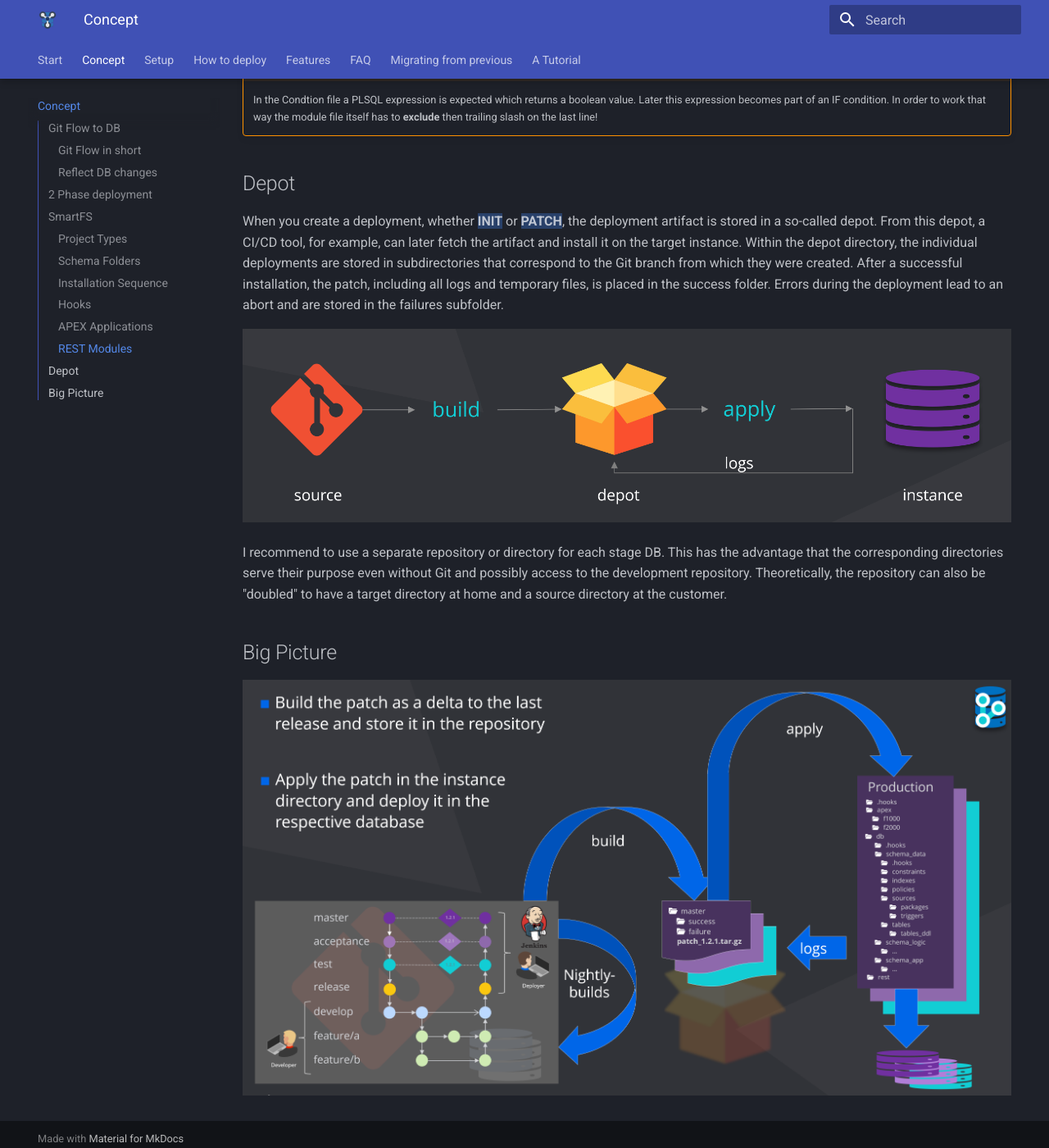
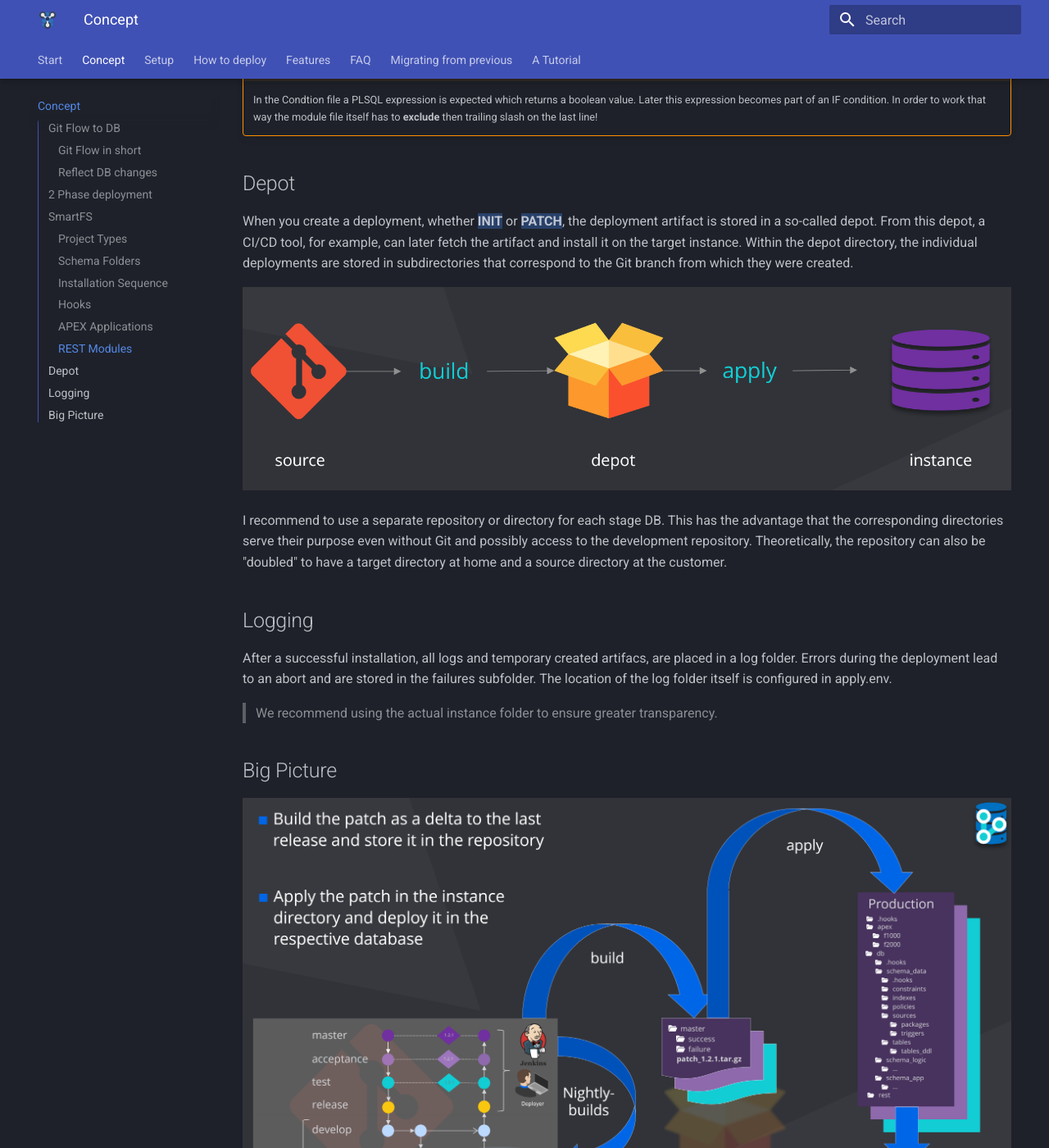
Before and after one commit to MaikMichel/dbFlow, an MkDocs documentation site: the page built from docs/concept.md, in a window 1280 px wide and 1400 px high, scrolled down 13824 px. Shown: the whole window at 82% size. Built offline with MkDocs 1.6.1 and Material for MkDocs 9.7.7, drawn with Linux system fonts in a browser that asks for light colours.

```diff
--- a/docs/concept.md
+++ b/docs/concept.md
@@ -426,12 +426,20 @@ Within the folders the order is alphabetical. If dbFLow finds a module file with
 
 ## Depot
 
-When you create a deployment, whether **==INIT==** or **==PATCH==**, the deployment artifact is stored in a so-called depot. From this depot, a CI/CD tool, for example, can later fetch the artifact and install it on the target instance. Within the depot directory, the individual deployments are stored in subdirectories that correspond to the Git branch from which they were created. After a successful installation, the patch, including all logs and temporary files, is placed in the success folder. Errors during the deployment lead to an abort and are stored in the failures subfolder.
+When you create a deployment, whether **==INIT==** or **==PATCH==**, the deployment artifact is stored in a so-called depot. From this depot, a CI/CD tool, for example, can later fetch the artifact and install it on the target instance. Within the depot directory, the individual deployments are stored in subdirectories that correspond to the Git branch from which they were created.
+
 
 ![](images/depot_and_flow.png)
 
 I recommend to use a separate repository or directory for each stage DB. This has the advantage that the corresponding directories serve their purpose even without Git and possibly access to the development repository. Theoretically, the repository can also be "doubled" to have a target directory at home and a source directory at the customer.
 
+
+## Logging
+
+After a successful installation, all logs and temporary created artifacs, are placed in a log folder. Errors during the deployment lead to an abort and are stored in the failures subfolder. The location of the log folder itself is configured in apply.env.
+
+>We recommend using the actual instance folder to ensure greater transparency.
+
 ## Big Picture
 
 ![](images/comlete_process.png)
```
Also changed, not shown: CHANGELOG.md (+10 -0 lines), docs/deployment.md (+2 -2 lines), docs/setup.md (+1 -0 lines), docs/tutorial.md (+1 -0 lines), docs/images/comlete_process.png, docs/images/depot_and_flow.png.
